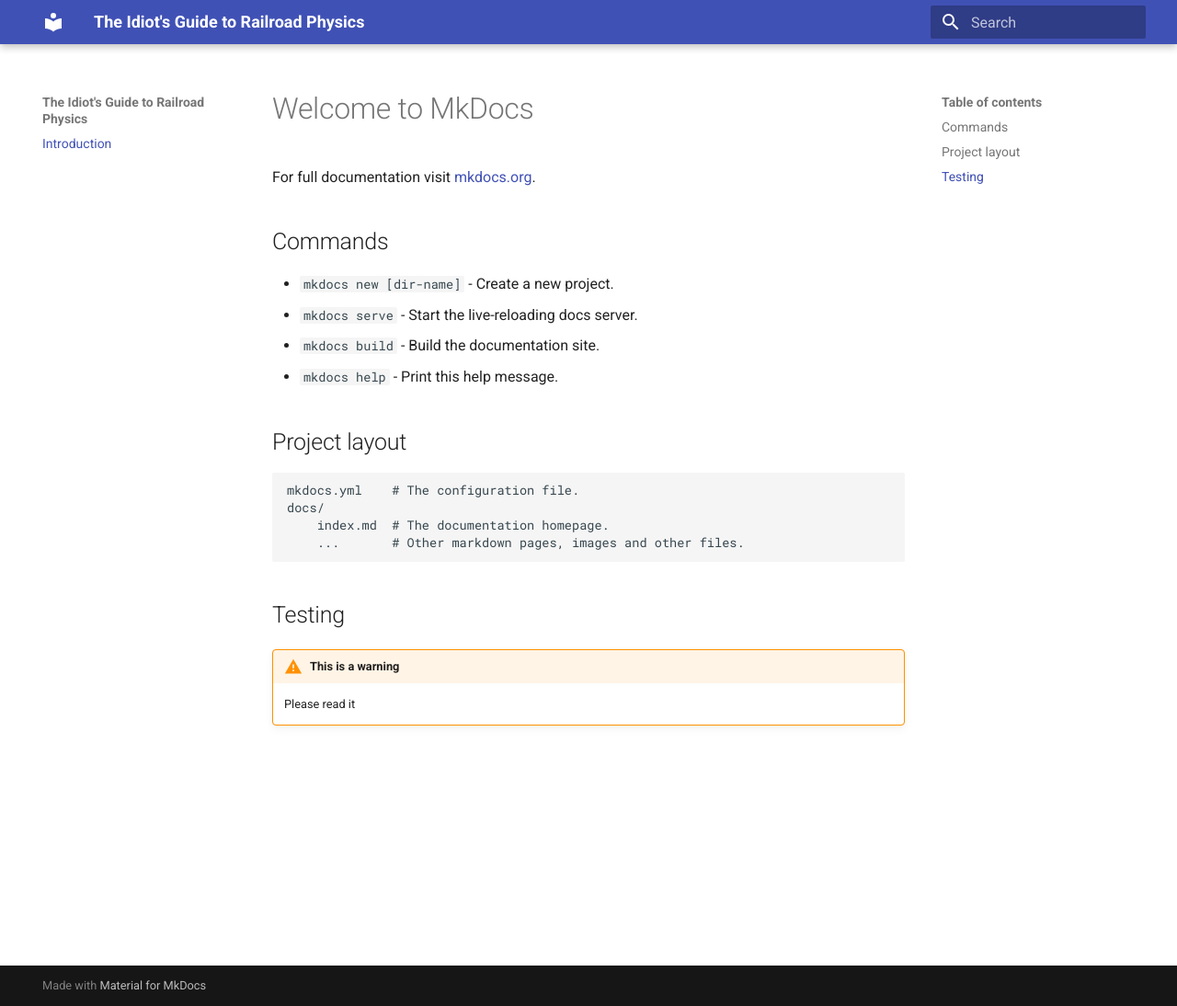
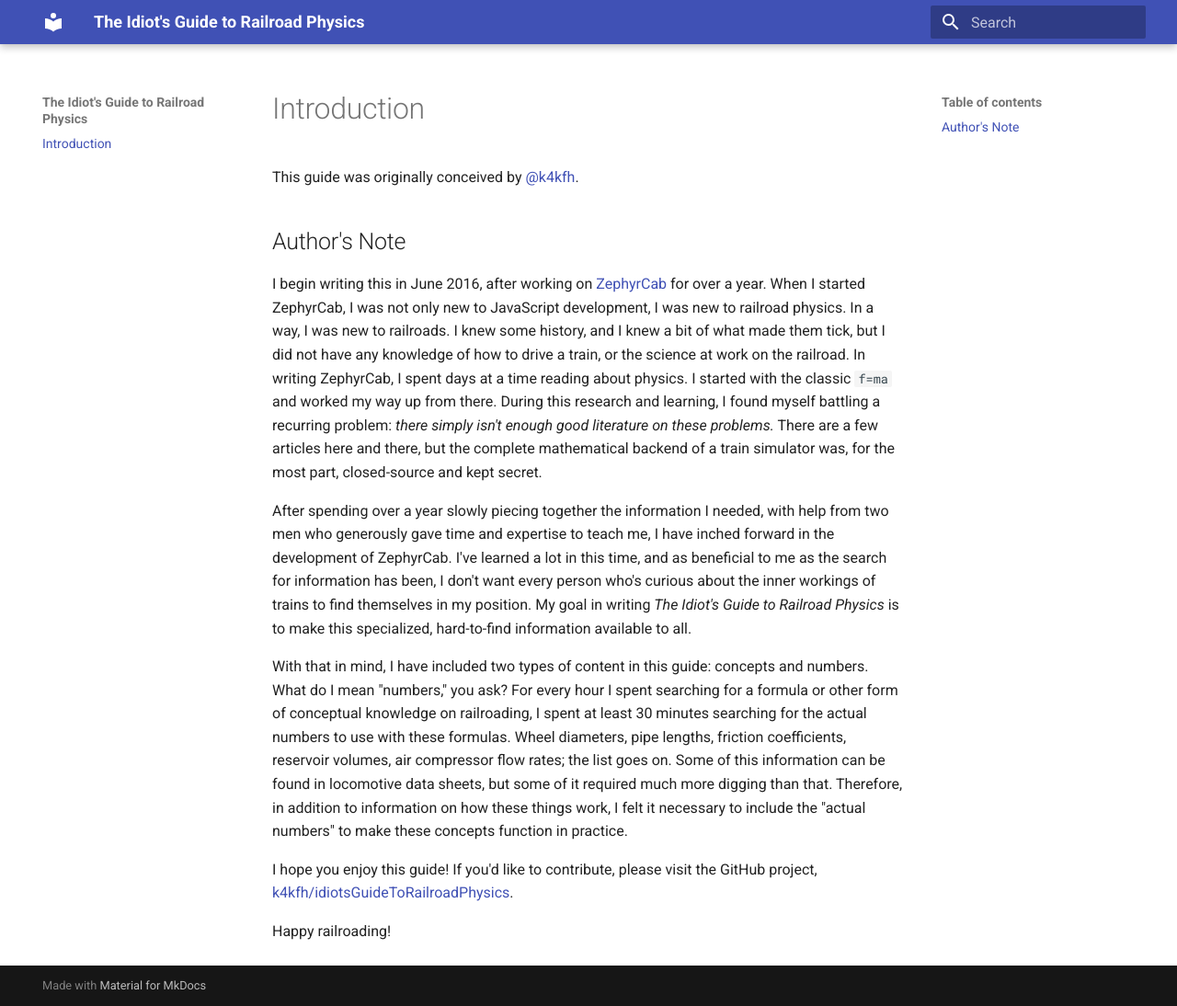
Before and after one commit to k4kfh/idiotsGuideToRailroadPhysics, an MkDocs documentation site: the page built from docs/index.md, in a window 1280 px wide and 1094 px high. Shown: the whole window at 92% size. Built offline with MkDocs 1.6.1 and Material for MkDocs 9.7.7, drawn with Linux system fonts in a browser that asks for light colours; old or Windows-style settings are respelled for this version of MkDocs.

Commit message:
Writing initial author's note

```diff
--- a/docs/index.md
+++ b/docs/index.md
@@ -1,23 +1,15 @@
-# Welcome to MkDocs
+# Introduction
 
-For full documentation visit [mkdocs.org](http://mkdocs.org).
+This guide was originally conceived by [@k4kfh](http://github.com/k4kfh).
 
-## Commands
+## Author's Note
 
-* `mkdocs new [dir-name]` - Create a new project.
-* `mkdocs serve` - Start the live-reloading docs server.
-* `mkdocs build` - Build the documentation site.
-* `mkdocs help` - Print this help message.
+I begin writing this in June 2016, after working on [ZephyrCab](http://github.com/k4kfh/ZephyrCab) for over a year. When I started ZephyrCab, I was not only new to JavaScript development, I was new to railroad physics. In a way, I was new to railroads. I knew some history, and I knew a bit of what made them tick, but I did not have any knowledge of how to drive a train, or the science at work on the railroad. In writing ZephyrCab, I spent days at a time reading about physics. I started with the classic ``f=ma`` and worked my way up from there. During this research and learning, I found myself battling a recurring problem: *there simply isn't enough good literature on these problems.* There are a few articles here and there, but the complete mathematical backend of a train simulator was, for the most part, closed-source and kept secret.
 
-## Project layout
+After spending over a year slowly piecing together the information I needed, with help from two men who generously gave time and expertise to teach me, I have inched forward in the development of ZephyrCab. I've learned a lot in this time, and as beneficial to me as the search for information has been, I don't want every person who's curious about the inner workings of trains to find themselves in my position. My goal in writing *The Idiot's Guide to Railroad Physics* is to make this specialized, hard-to-find information available to all.
 
-    mkdocs.yml    # The configuration file.
-    docs/
-        index.md  # The documentation homepage.
-        ...       # Other markdown pages, images and other files.
+With that in mind, I have included two types of content in this guide: concepts and numbers. What do I mean "numbers," you ask? For every hour I spent searching for a formula or other form of conceptual knowledge on railroading, I spent at least 30 minutes searching for the actual numbers to use with these formulas. Wheel diameters, pipe lengths, friction coefficients, reservoir volumes, air compressor flow rates; the list goes on. Some of this information can be found in locomotive data sheets, but some of it required much more digging than that. Therefore, in addition to information on how these things work, I felt it necessary to include the "actual numbers" to make these concepts function in practice.
 
+I hope you enjoy this guide! If you'd like to contribute, please visit the GitHub project, [k4kfh/idiotsGuideToRailroadPhysics](http://github.com/k4kfh/idiotsGuideToRailroadPhysics).
 
-## Testing
-
-!!! warning "This is a warning"
-	Please read it
+Happy railroading!
```
